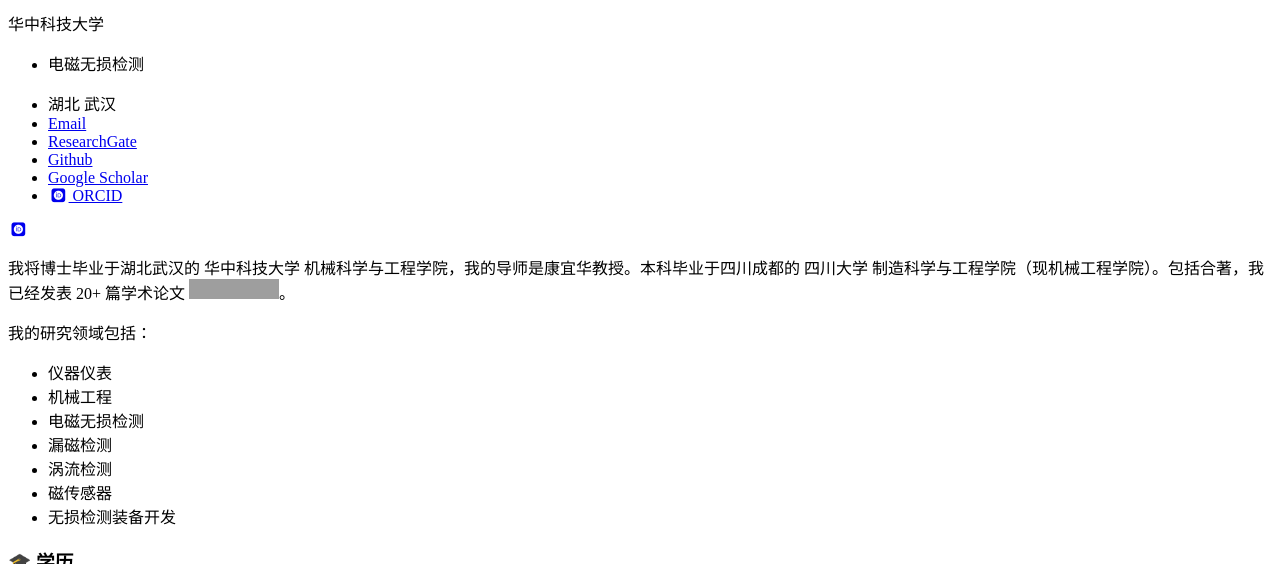
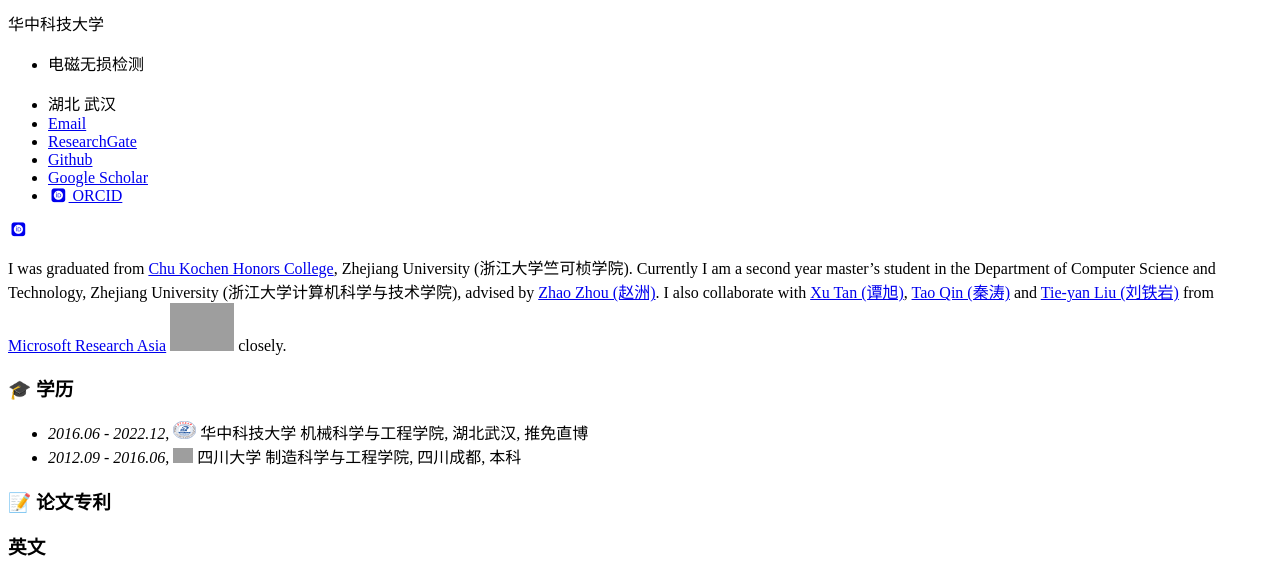
Before and after one commit to tangjyan/zh-cn, a Jekyll site: the page built from _pages/about.md, in a window 1280 px wide and 900 px high, scrolled down 895 px, cut to the strip 0-564 px from the top of the window. Built offline with Jekyll 4.4.1, drawn with Linux system fonts in a browser that asks for light colours; some web fonts are replaced; grey boxes are pictures that could not be loaded.

```diff
--- a/_pages/about.md
+++ b/_pages/about.md
@@ -17,17 +17,8 @@
 
 <span class='anchor' id='about-me'></span>
 
-我将博士毕业于湖北武汉的 华中科技大学 机械科学与工程学院，我的导师是康宜华教授。本科毕业于四川成都的 四川大学 制造科学与工程学院（现机械工程学院）。包括合著，我已经发表 20+ 篇学术论文
- <a href='https://scholar.google.com/citations?user=WMkMTb4AAAAJ'><img src="https://img.shields.io/endpoint?url={{ url | url_encode }}&logo=Google%20Scholar&labelColor=f6f6f6&color=9cf&style=flat&label=引用"></a>。
+I was graduated from [Chu Kochen Honors College](http://ckc.zju.edu.cn/ckcen/main.htm), Zhejiang University (浙江大学竺可桢学院). Currently I am a second year master's student in the Department of Computer Science and Technology, Zhejiang University (浙江大学计算机科学与技术学院), advised by [Zhao Zhou (赵洲)](https://person.zju.edu.cn/zhaozhou). I also collaborate with [Xu Tan (谭旭)](https://www.microsoft.com/en-us/research/people/xuta/), [Tao Qin (秦涛)](https://www.microsoft.com/en-us/research/people/taoqin/) and [Tie-yan Liu (刘铁岩)](https://www.microsoft.com/en-us/research/people/tyliu/) from [Microsoft Research Asia](https://www.microsoft.com/en-us/research/group/machine-learning-research-group/) <img src='./images/microsoft_logo.svg' style="width: 4em;"> closely.
 
-我的研究领域包括：
-- 仪器仪表
-- 机械工程
-- 电磁无损检测
-- 漏磁检测
-- 涡流检测
-- 磁传感器
-- 无损检测装备开发
 
 
 
```
